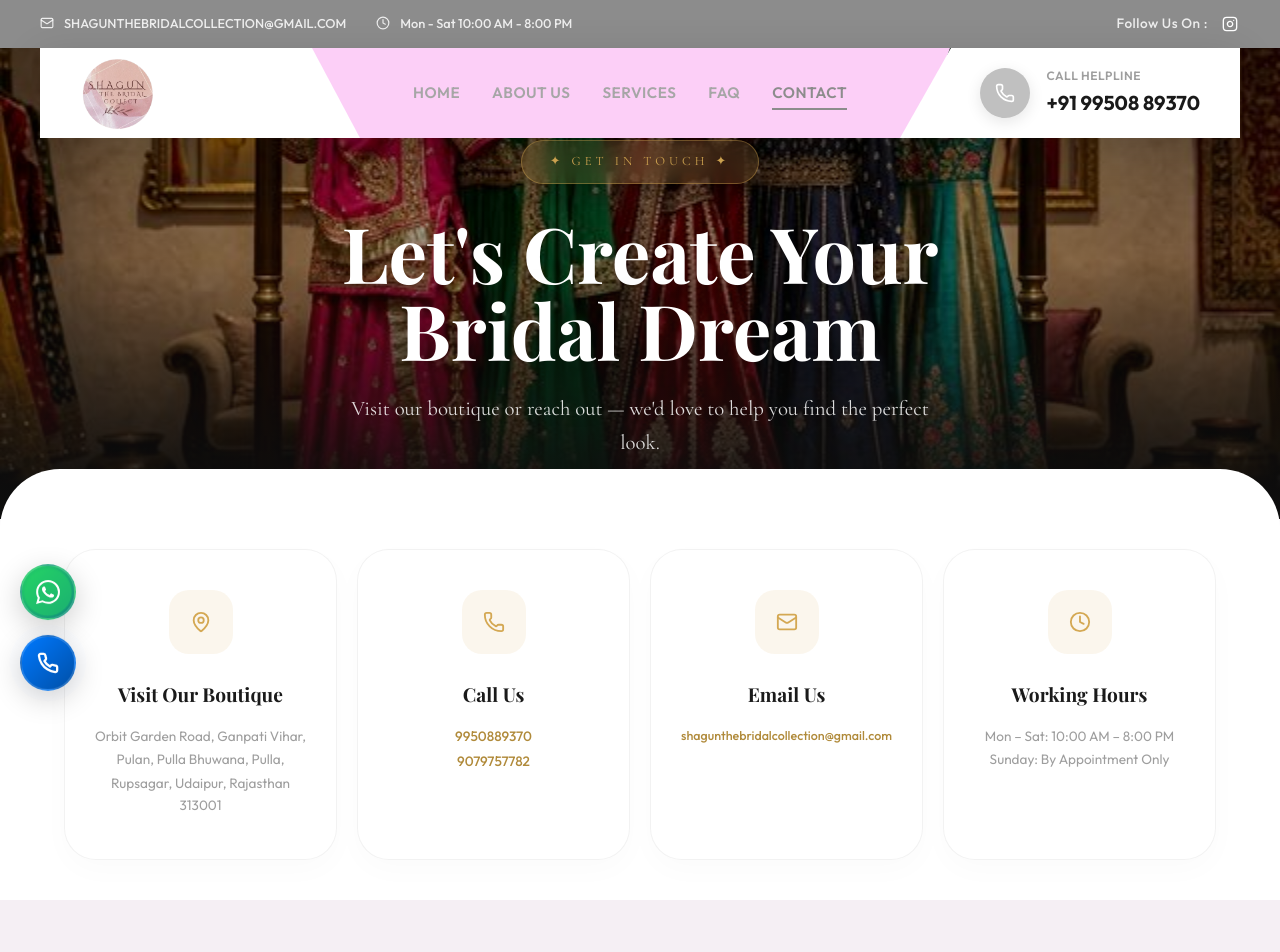
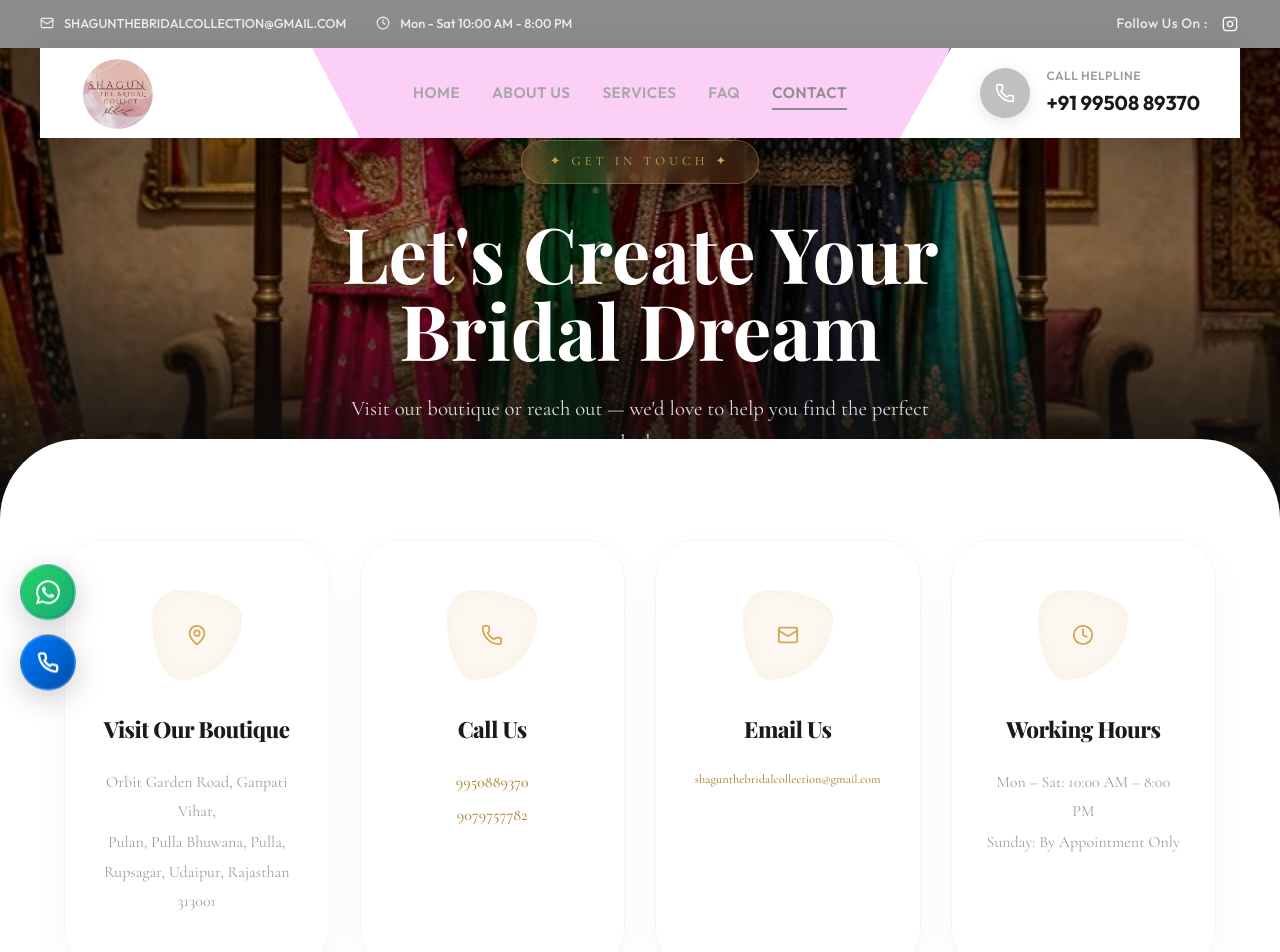
Before and after one commit to Eshbanoliver/shagun-thebridalcollection, a React (Vite) app: page /contact in a window 1280 px wide. Shown: the top 952 px of the page. Built offline with nearby package versions, Linux system fonts and the light colour scheme; a web font is replaced by a local one.

Commit message:
contact page

```diff
--- a/src/pages/Contact/Contact.css
+++ b/src/pages/Contact/Contact.css
@@ -81,67 +81,119 @@
 
 /* Contact Info Grid */
 .contact-info-section {
-  padding: 80px 0 40px;
+  padding: 100px 0 60px;
   background: var(--white);
   position: relative;
   z-index: 10;
-  margin-top: -50px;
-  border-radius: 60px 60px 0 0;
+  margin-top: -80px;
+  border-radius: 80px 80px 0 0;
 }
 
 .contact-info__grid {
   display: grid;
   grid-template-columns: repeat(4, 1fr);
-  gap: 20px;
+  gap: 30px;
 }
 
 .contact-info__card {
-  padding: 40px 30px;
+  position: relative;
+  padding: 50px 35px;
   text-align: center;
   background: var(--white);
-  border: 1px solid rgba(0, 0, 0, 0.05);
-  border-radius: 32px;
-  transition: all 0.4s cubic-bezier(0.175, 0.885, 0.32, 1.275);
-  box-shadow: 0 10px 30px rgba(0, 0, 0, 0.02);
+  border: 1px solid rgba(0, 0, 0, 0.04);
+  border-radius: 40px;
+  transition: all 0.6s cubic-bezier(0.16, 1, 0.3, 1);
+  box-shadow: 0 15px 40px rgba(0, 0, 0, 0.03);
+  overflow: hidden;
+}
+
+.contact-info__card::before {
+  content: '';
+  position: absolute;
+  top: 0;
+  left: 0;
+  width: 100%;
+  height: 4px;
+  background: var(--gold);
+  transform: scaleX(0);
+  transform-origin: right;
+  transition: transform 0.6s cubic-bezier(0.16, 1, 0.3, 1);
 }
 
 .contact-info__card:hover {
-  transform: translateY(-10px);
-  box-shadow: 0 25px 50px rgba(0, 0, 0, 0.08);
-  border-color: rgba(212, 168, 83, 0.3);
+  transform: translateY(-15px);
+  box-shadow: 0 30px 70px rgba(212, 168, 83, 0.12);
+  border-color: rgba(212, 168, 83, 0.2);
+}
+
+.contact-info__card:hover::before {
+  transform: scaleX(1);
+  transform-origin: left;
 }
 
 .contact-info__icon {
-  width: 64px;
-  height: 64px;
-  border-radius: 20px;
-  background: rgba(212, 168, 83, 0.1);
+  width: 90px;
+  height: 90px;
+  border-radius: 30% 70% 70% 30% / 30% 30% 70% 70%;
+  background: rgba(212, 168, 83, 0.08);
   color: var(--gold);
   display: flex;
   align-items: center;
   justify-content: center;
-  margin: 0 auto 24px;
-  transition: all 0.4s ease;
+  margin: 0 auto 30px;
+  position: relative;
+  transition: all 0.5s cubic-bezier(0.175, 0.885, 0.32, 1.275);
+  z-index: 2;
+  box-shadow: inset 0 0 15px rgba(212, 168, 83, 0.1);
+}
+
+.contact-info__icon::after {
+  content: '';
+  position: absolute;
+  inset: 0;
+  border-radius: inherit;
+  background: linear-gradient(135deg, var(--gold) 0%, var(--gold-dark) 100%);
+  opacity: 0;
+  transform: scale(0.8);
+  transition: all 0.5s cubic-bezier(0.175, 0.885, 0.32, 1.275);
+  z-index: -1;
 }
 
 .contact-info__card:hover .contact-info__icon {
-  background: var(--gold);
+  border-radius: 50%;
+  transform: translateY(-5px) scale(1.05);
   color: var(--white);
-  transform: scale(1.1) rotate(8deg);
+}
+
+.contact-info__card:hover .contact-info__icon::after {
+  opacity: 1;
+  transform: scale(1);
+  box-shadow: 0 10px 25px rgba(212, 168, 83, 0.4);
+}
+
+.contact-info__card:hover .contact-info__icon svg {
+  animation: iconWiggle 0.5s ease infinite alternate;
+}
+
+@keyframes iconWiggle {
+  from { transform: rotate(-5deg); }
+  to { transform: rotate(5deg); }
 }
 
 .contact-info__title {
   font-family: var(--font-heading);
-  font-size: 1.2rem;
+  font-size: 1.4rem;
   color: var(--charcoal);
-  margin-bottom: 15px;
-  font-weight: 700;
+  margin-bottom: 20px;
+  font-weight: 800;
+  letter-spacing: -0.5px;
 }
 
 .contact-info__lines {
-  font-size: 0.85rem;
+  font-size: 1rem;
   color: var(--medium-gray);
-  line-height: 1.6;
+  line-height: 1.8;
+  font-family: var(--font-accent);
 }
 
 .contact-info__lines p {
--- a/src/pages/Contact/Contact.tsx
+++ b/src/pages/Contact/Contact.tsx
@@ -74,9 +74,13 @@
       {/* Contact Info Cards */}
       <section className="section contact-info-section" ref={ref}>
         <div className="container">
-          <div className={`contact-info__grid ${inView ? 'animate-fade-in-up' : 'opacity-0'}`}>
+          <div className="contact-info__grid">
             {contactInfo.map((info, i) => (
-              <div className="contact-info__card glass-card" key={i}>
+              <div
+                className={`contact-info__card glass-card ${inView ? 'animate-fade-in-up' : 'opacity-0'}`}
+                key={i}
+                style={{ animationDelay: `${i * 0.15}s` }}
+              >
                 <div className="contact-info__icon">{info.icon}</div>
                 <h3 className="contact-info__title">{info.title}</h3>
                 <div className="contact-info__lines">
```
